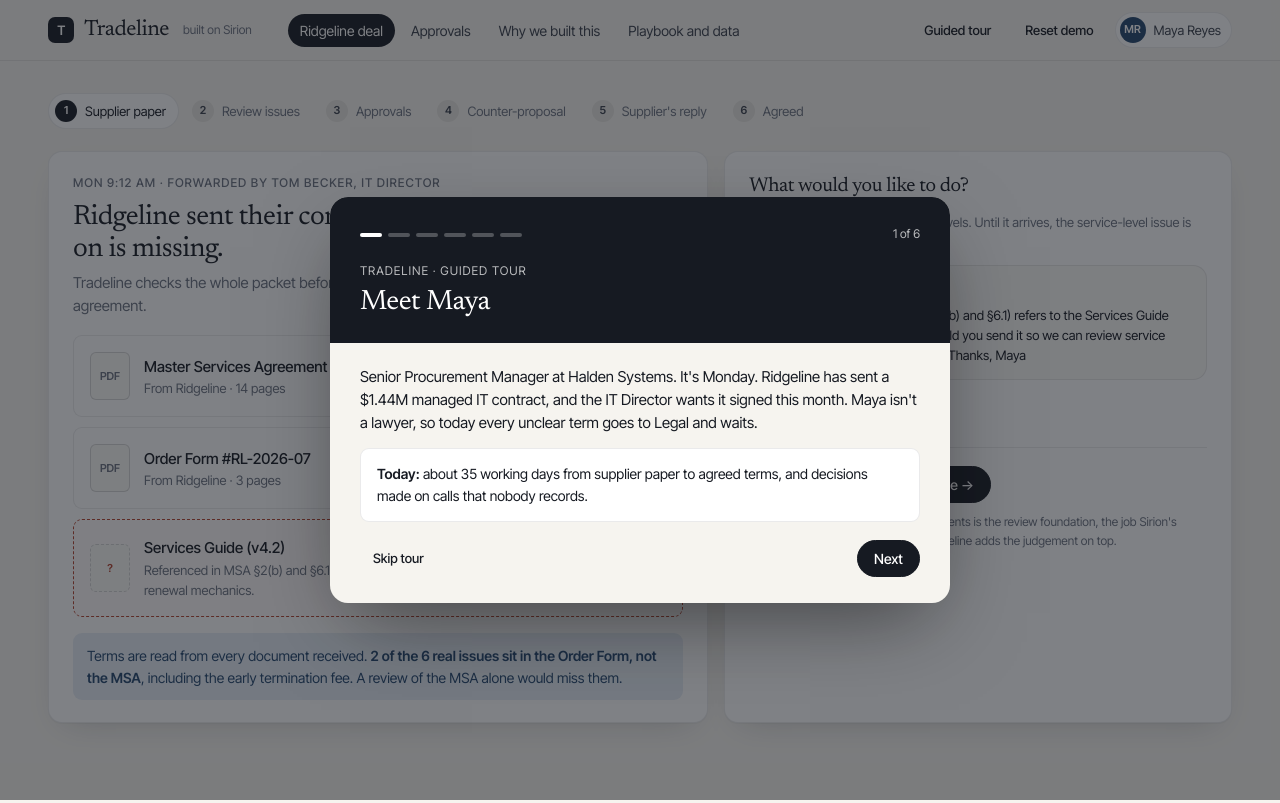
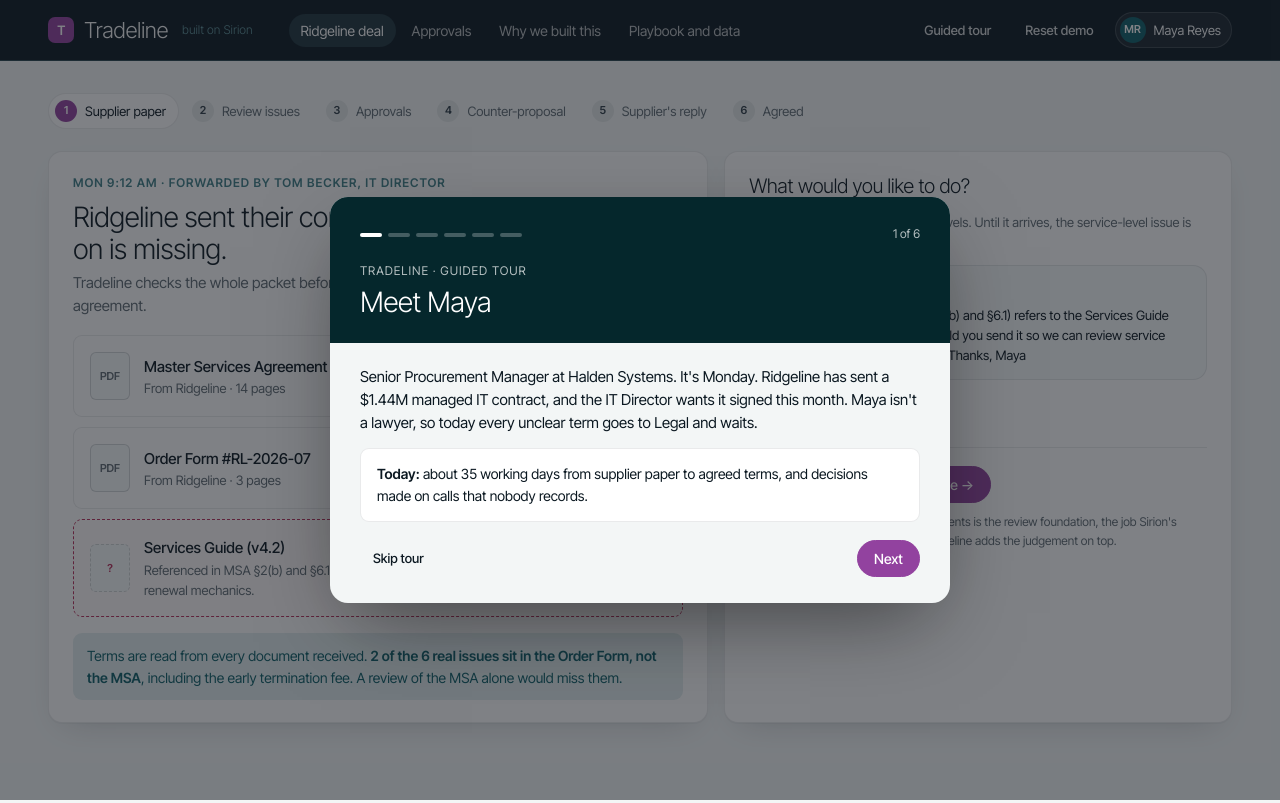
Before and after one commit to nhkalra5-design/tradeline, a plain HTML site: page index.html in a window 1280 px wide. Drawn offline with Linux system fonts and the light colour scheme.

Commit message:
Update styles.css

```diff
--- a/styles.css
+++ b/styles.css
@@ -1,24 +1,29 @@
 :root {
-  --bg: #F6F4EF;
+  --bg: #F3F6F6;
   --surface: #FFFFFF;
-  --surface-2: #FBFAF7;
-  --ink: #161A22;
-  --ink-2: #3A404C;
-  --muted: #6B7280;
-  --faint: #9AA0AA;
-  --line: rgba(22, 26, 34, 0.09);
-  --line-2: rgba(22, 26, 34, 0.16);
-  --accent: #23466E;
-  --accent-soft: #E7EEF6;
-  --red: #B4432E;
-  --red-soft: #F8E7E2;
+  --surface-2: #F7FAFA;
+  --ink: #0B1821;
+  --ink-2: #2E3D47;
+  --muted: #5F6B73;
+  --faint: #98A3A8;
+  --line: rgba(11, 24, 33, 0.09);
+  --line-2: rgba(11, 24, 33, 0.16);
+  --accent: #0D5E68;
+  --accent-soft: #E3EEEF;
+  --brand: #92429F;
+  --brand-hover: #773A86;
+  --teal-dark: #05272C;
+  --teal-mid: #5D939A;
+  --red: #B8305C;
+  --red-soft: #F8E4EB;
   --amber: #A86A12;
   --amber-soft: #F8EED9;
   --green: #2F7553;
   --green-soft: #E3F1E8;
-  --purple: #5B4BA5;
-  --purple-soft: #ECE9F7;
-  --serif: "Newsreader", Georgia, serif;
+  --purple: #92429F;
+  --purple-soft: #F2E7F4;
+  --serif: "Inter Tight", -apple-system, "Segoe UI", sans-serif;
+  --doc: "Newsreader", Georgia, serif;
   --sans: "Inter Tight", -apple-system, "Segoe UI", sans-serif;
   --r: 14px;
   --r-sm: 9px;
@@ -29,28 +34,30 @@ html, body { margin: 0; padding: 0; }
 body { background: var(--bg); color: var(--ink); font-family: var(--sans); font-size: 15px; line-height: 1.55; -webkit-font-smoothing: antialiased; }
 button { font-family: inherit; font-size: 14px; cursor: pointer; }
 a { color: var(--accent); }
-h1, h2, h3 { font-family: var(--serif); font-weight: 400; letter-spacing: -0.02em; margin: 0; }
+h1, h2, h3 { font-family: var(--serif); font-weight: 300; letter-spacing: -0.025em; margin: 0; }
 h1 { font-size: 40px; line-height: 1.08; }
 h2 { font-size: 28px; line-height: 1.15; }
 h3 { font-size: 20px; line-height: 1.25; }
-.eyebrow { font-size: 12px; letter-spacing: .08em; text-transform: uppercase; color: var(--muted); font-weight: 500; }
+.eyebrow { font-size: 12px; letter-spacing: .08em; text-transform: uppercase; color: #3F7F87; font-weight: 600; }
 .muted { color: var(--muted); }
 .small { font-size: 13px; }
 .tiny { font-size: 12px; }
 .mono { font-variant-numeric: tabular-nums; }
 
 /* Top bar */
-.topbar { position: sticky; top: 0; z-index: 30; background: rgba(246,244,239,.88); backdrop-filter: blur(10px); border-bottom: 1px solid var(--line); }
+.topbar { position: sticky; top: 0; z-index: 30; background: #0B1821; color: #F5F6F6; border-bottom: 1px solid rgba(93,147,154,.35); }
 .topbar-in { max-width: 1240px; margin: 0 auto; padding: 12px 28px; display: flex; align-items: center; gap: 24px; }
-.brand { display: flex; align-items: center; gap: 10px; font-family: var(--serif); font-size: 22px; letter-spacing: -0.02em; }
-.brand-mark { width: 26px; height: 26px; border-radius: 7px; background: var(--ink); color: #fff; display: grid; place-items: center; font-family: var(--sans); font-size: 13px; font-weight: 600; }
-.brand small { font-family: var(--sans); font-size: 12px; color: var(--muted); letter-spacing: 0; margin-left: 4px; }
+.brand { display: flex; align-items: center; gap: 10px; font-family: var(--serif); font-size: 22px; font-weight: 300; letter-spacing: -0.02em; }
+.brand-mark { width: 26px; height: 26px; border-radius: 7px; background: var(--brand); color: #fff; display: grid; place-items: center; font-family: var(--sans); font-size: 13px; font-weight: 600; }
+.brand small { font-family: var(--sans); font-size: 12px; color: var(--teal-mid); letter-spacing: 0; margin-left: 4px; }
 .nav { display: flex; gap: 4px; margin-left: 12px; }
-.nav button { white-space: nowrap; background: none; border: none; padding: 8px 12px; border-radius: 999px; color: var(--ink-2); }
-.nav button.on { background: var(--ink); color: #fff; }
-.nav button:hover:not(.on) { background: rgba(22,26,34,.06); }
+.nav button { white-space: nowrap; background: none; border: none; padding: 8px 12px; border-radius: 999px; color: rgba(245,246,246,.72); }
+.nav button.on { background: rgba(93,147,154,.22); color: #fff; }
+.nav button:hover:not(.on) { background: rgba(255,255,255,.07); color: #fff; }
+.topbar .btn.ghost { color: rgba(245,246,246,.85); }
+.topbar .btn.ghost:hover { background: rgba(255,255,255,.08); }
 .top-right { margin-left: auto; display: flex; gap: 8px; align-items: center; }
-.persona-chip { white-space: nowrap; display: flex; align-items: center; gap: 8px; font-size: 13px; color: var(--ink-2); padding: 4px 10px 4px 4px; border-radius: 999px; background: var(--surface); border: 1px solid var(--line); }
+.persona-chip { white-space: nowrap; display: flex; align-items: center; gap: 8px; font-size: 13px; color: #F5F6F6; padding: 4px 10px 4px 4px; border-radius: 999px; background: rgba(255,255,255,.06); border: 1px solid rgba(255,255,255,.14); }
 .avatar { width: 26px; height: 26px; border-radius: 50%; background: var(--accent); color: #fff; display: grid; place-items: center; font-size: 11px; font-weight: 600; flex: none; }
 .avatar.legal { background: var(--purple); }
 .avatar.finance { background: var(--amber); }
@@ -61,8 +68,8 @@ h3 { font-size: 20px; line-height: 1.25; }
 .btn { white-space: nowrap; border: 1px solid var(--line-2); background: var(--surface); color: var(--ink); padding: 9px 16px; border-radius: 999px; font-weight: 500; transition: background .15s, transform .1s; }
 .btn:hover { background: var(--surface-2); }
 .btn:active { transform: scale(.98); }
-.btn.primary { background: var(--ink); color: #fff; border-color: var(--ink); }
-.btn.primary:hover { background: #2a303c; }
+.btn.primary { background: var(--brand); color: #fff; border-color: var(--brand); }
+.btn.primary:hover { background: var(--brand-hover); }
 .btn.ghost { border-color: transparent; background: transparent; }
 .btn.small { padding: 6px 12px; font-size: 13px; }
 .btn.danger { color: var(--red); }
@@ -85,7 +92,7 @@ h3 { font-size: 20px; line-height: 1.25; }
 .step { display: flex; align-items: center; gap: 8px; padding: 6px 12px 6px 6px; border-radius: 999px; font-size: 13px; color: var(--muted); background: transparent; border: 1px solid transparent; }
 .step .n { width: 22px; height: 22px; border-radius: 50%; display: grid; place-items: center; font-size: 11px; font-weight: 600; background: rgba(22,26,34,.07); color: var(--ink-2); }
 .step.on { background: var(--surface); border-color: var(--line); color: var(--ink); }
-.step.on .n { background: var(--ink); color: #fff; }
+.step.on .n { background: var(--brand); color: #fff; }
 .step.done .n { background: var(--green); color: #fff; }
 .step:not(.locked) { cursor: pointer; }
 
@@ -146,7 +153,7 @@ input[type=range] { width: 100%; accent-color: var(--ink); }
 .back { background: none; border: none; color: var(--muted); padding: 0; margin-bottom: 14px; font-size: 14px; }
 .back:hover { color: var(--ink); }
 .detail { display: grid; grid-template-columns: minmax(0, 1.25fr) minmax(0, 1fr); gap: 20px; align-items: start; }
-.quote { font-family: var(--serif); font-size: 18px; line-height: 1.5; color: var(--ink-2); border-left: 3px solid var(--line-2); padding: 4px 0 4px 16px; margin: 0; }
+.quote { font-family: var(--doc); font-size: 18px; line-height: 1.5; color: var(--ink-2); border-left: 3px solid var(--line-2); padding: 4px 0 4px 16px; margin: 0; }
 .plain { background: var(--surface-2); border-radius: var(--r-sm); padding: 12px 14px; font-size: 14px; }
 .fields { display: grid; grid-template-columns: auto 1fr; gap: 6px 16px; font-size: 14px; }
 .fields .k { color: var(--muted); }
@@ -170,9 +177,9 @@ input[type=range] { width: 100%; accent-color: var(--ink); }
 .options { display: grid; gap: 8px; }
 .opt { text-align: left; border: 1px solid var(--line); background: var(--surface); border-radius: var(--r-sm); padding: 12px 14px; display: grid; grid-template-columns: 18px minmax(0, 1fr) auto; gap: 10px; align-items: start; transition: border-color .15s; }
 .opt:hover { border-color: var(--line-2); }
-.opt.sel { border-color: var(--ink); box-shadow: inset 0 0 0 1px var(--ink); }
+.opt.sel { border-color: var(--brand); box-shadow: inset 0 0 0 1px var(--brand); }
 .opt .radio { width: 16px; height: 16px; border-radius: 50%; border: 1.5px solid var(--line-2); margin-top: 2px; }
-.opt.sel .radio { border: 5px solid var(--ink); }
+.opt.sel .radio { border: 5px solid var(--brand); }
 .opt .ol { font-weight: 500; font-size: 14px; }
 .opt .op { font-size: 13px; color: var(--muted); }
 .rec-tag { font-size: 11px; font-weight: 600; color: var(--accent); background: var(--accent-soft); padding: 2px 8px; border-radius: 999px; margin-left: 6px; }
@@ -230,7 +237,7 @@ input[type=range] { width: 100%; accent-color: var(--ink); }
 /* Inbox */
 .role-switch { display: inline-flex; background: var(--surface); border: 1px solid var(--line); border-radius: 999px; padding: 4px; gap: 2px; }
 .role-switch button { border: none; background: none; border-radius: 999px; padding: 7px 14px; display: flex; align-items: center; gap: 8px; color: var(--ink-2); }
-.role-switch button.on { background: var(--ink); color: #fff; }
+.role-switch button.on { background: var(--teal-dark); color: #fff; }
 .inbox-item { padding: 18px 20px; }
 .inbox-item + .inbox-item { border-top: 1px solid var(--line); }
 
@@ -245,7 +252,7 @@ input[type=range] { width: 100%; accent-color: var(--ink); }
 /* Walkthrough */
 .tour-bg { position: fixed; inset: 0; background: rgba(22,26,34,.55); z-index: 90; display: grid; place-items: center; padding: 20px; }
 .tour { width: min(620px, 100%); background: var(--bg); border-radius: 18px; overflow: hidden; box-shadow: 0 30px 80px -20px rgba(0,0,0,.5); }
-.tour-top { background: var(--ink); color: #fff; padding: 28px 30px 24px; }
+.tour-top { background: var(--teal-dark); color: #fff; padding: 28px 30px 24px; }
 .tour-top h2 { color: #fff; }
 .tour-body { padding: 22px 30px 26px; }
 .tour-dots { display: flex; gap: 6px; }
@@ -293,3 +300,13 @@ table.simple td { padding: 10px; border-bottom: 1px solid var(--line); vertical-
   .top-right .btn { padding: 6px 8px; }
   .wrap { padding: 18px 14px 60px; }
 }
+
+/* Guided walkthrough (spotlight) */
+.tl-block { position: fixed; inset: 0; z-index: 94; }
+.tl-spot { position: fixed; z-index: 95; border-radius: 14px; box-shadow: 0 0 0 9999px rgba(5,39,44,.62); outline: 2px solid var(--brand); outline-offset: 2px; pointer-events: none; transition: top .25s ease, left .25s ease, width .25s ease, height .25s ease; }
+.tl-tip { position: fixed; z-index: 96; background: #fff; border-radius: 14px; padding: 16px 18px; box-shadow: 0 24px 60px -20px rgba(5,39,44,.55); border: 1px solid var(--line); }
+.tl-center { position: fixed; inset: 0; z-index: 96; display: grid; place-items: center; background: rgba(5,39,44,.62); padding: 20px; }
+.tl-tip-center { position: relative; width: min(520px, 100%); padding: 24px 26px; }
+.tl-count { font-size: 12px; font-weight: 600; color: var(--brand); letter-spacing: .04em; text-transform: uppercase; }
+.tl-bar { width: 120px; height: 4px; border-radius: 2px; background: rgba(11,24,33,.08); overflow: hidden; }
+.tl-bar span { display: block; height: 100%; background: var(--brand); }
```
